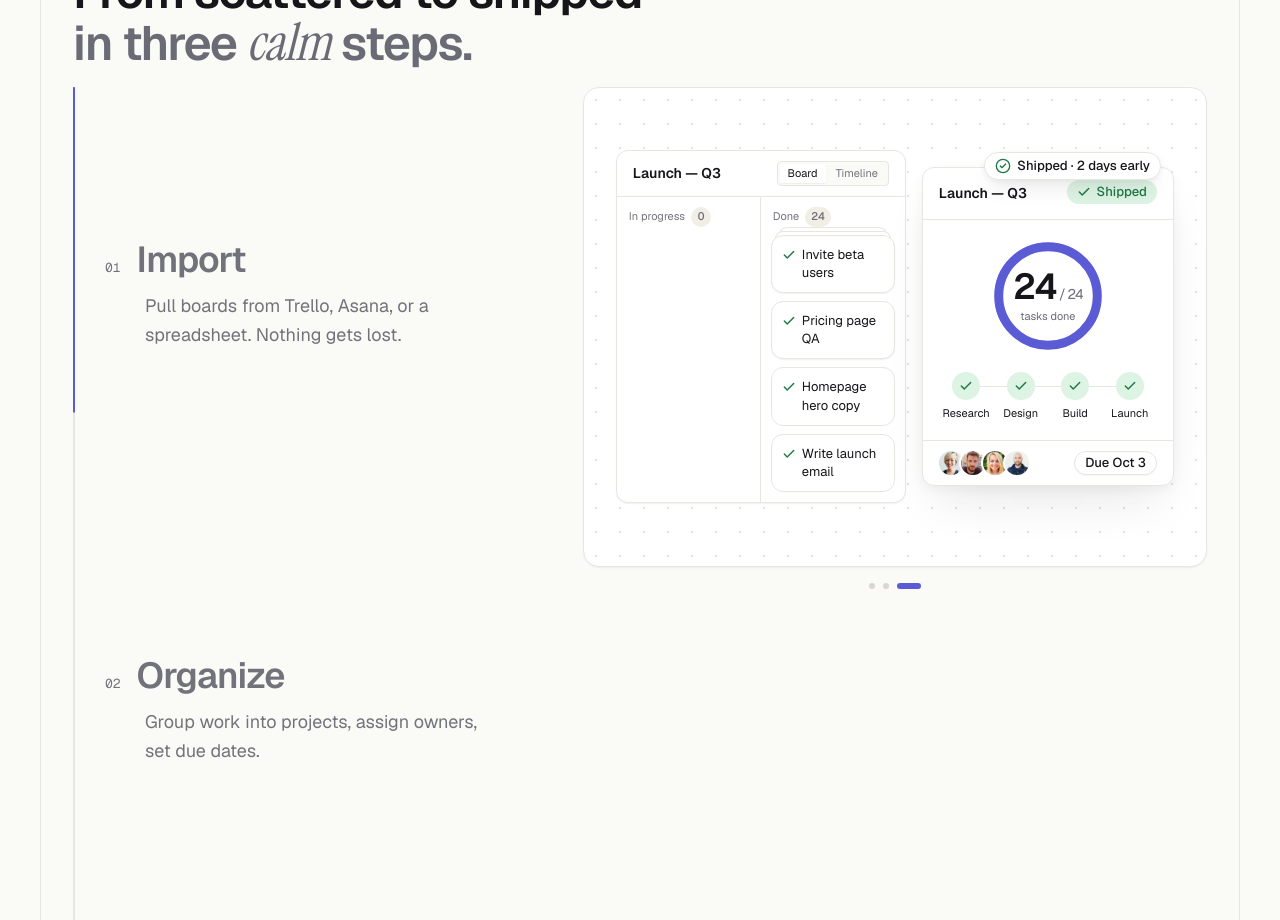
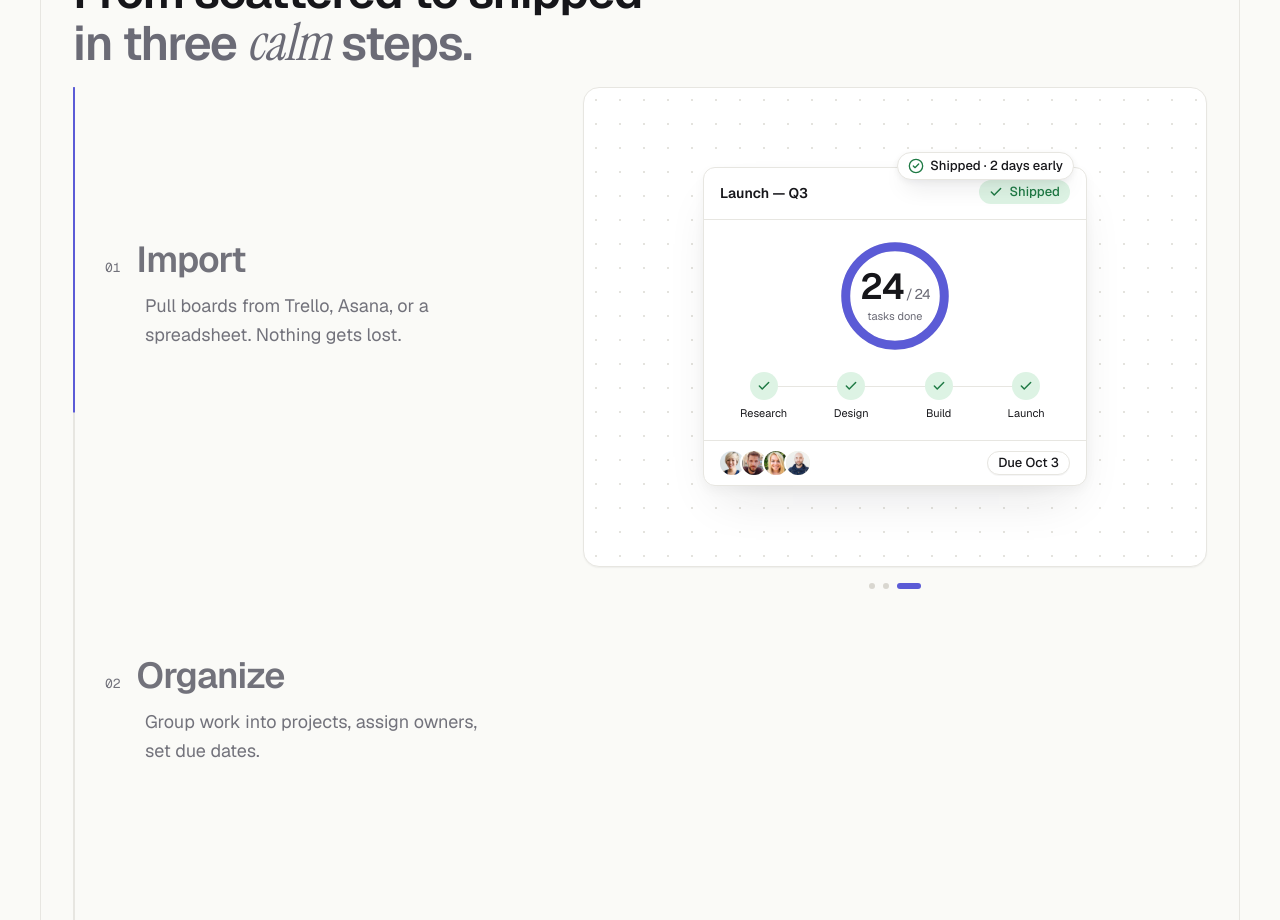
Before and after one commit to kcritesh/novi, a Next.js app: page / in a window 1280 px wide. Shown: the part 3120-4040 px from the top of the page. Built offline with nearby package versions, Linux system fonts and the light colour scheme.

Commit message:
refactor(how-it-works): drop mini board from ship step demo

```diff
--- a/src/components/demos/ship-step.tsx
+++ b/src/components/demos/ship-step.tsx
@@ -1,62 +1,19 @@
 "use client";
 
-import { AnimatePresence, LayoutGroup, motion } from "motion/react";
+import { AnimatePresence, motion } from "motion/react";
 import { Check, CheckCircle2 } from "lucide-react";
 
 import { howItWorks } from "@/content/content";
 import { Avatar, AvatarStack, Pill } from "@/design-system";
 import { useScript } from "@/hooks/use-script";
-import { fadeUp, spring, stagger } from "@/lib/motion";
+import { fadeUp, spring } from "@/lib/motion";
 import { cn } from "@/lib/utils";
 
 const { ship } = howItWorks.visuals;
 
-// Cards land in Done one at a time, then the project flips to shipped.
-const delays = [900, ...ship.column.tasks.map(() => 900), 400];
-const landed = (step: number) => Math.max(0, Math.min(ship.column.tasks.length, step - 1));
-
-type MiniCard = (typeof ship.column.tasks)[number];
-
-function MiniCard({ task, done }: { task: MiniCard; done: boolean }) {
-  return (
-    <motion.div
-      layoutId={task.title}
-      initial={false}
-      animate={{ rotate: 0 }}
-      transition={spring.soft}
-      className="rounded-card border border-hairline bg-surface p-2.5 shadow-card"
-    >
-      <p className="flex items-start gap-1.5 text-caption text-ink">
-        {done && <Check aria-hidden className="mt-0.5 size-3.5 shrink-0 text-green-ink" strokeWidth={2.5} />}
-        <span className="min-w-0">{task.title}</span>
-      </p>
-      {!done && (
-        <div className="mt-2 flex items-center justify-between">
-          <Pill tone={task.tag.tone}>{task.tag.label}</Pill>
-          <Avatar name={task.owner.name} src={task.owner.photo} tone={task.owner.tone} size="xs" />
-        </div>
-      )}
-    </motion.div>
-  );
-}
-
-function Count({ value }: { value: number }) {
-  return (
-    <span className="relative inline-flex h-5 min-w-5 items-center justify-center overflow-hidden rounded-full bg-sand px-1.5 text-micro font-medium text-muted tabular-nums">
-      <AnimatePresence mode="popLayout" initial={false}>
-        <motion.span
-          key={value}
-          initial={{ y: 10, opacity: 0 }}
-          animate={{ y: 0, opacity: 1 }}
-          exit={{ y: -10, opacity: 0 }}
-          transition={spring.snappy}
-        >
-          {value}
-        </motion.span>
-      </AnimatePresence>
-    </span>
-  );
-}
+// Remaining tasks tick to done one at a time, then the project flips to shipped.
+const remaining = ship.total - ship.startDone;
+const delays = [900, ...Array.from({ length: remaining }, () => 800), 400];
 
 function Ring({ done }: { done: number }) {
   return (
@@ -70,7 +27,7 @@ function Ring({ done }: { done: number }) {
           className="fill-none stroke-accent"
           strokeWidth="8"
           strokeLinecap="round"
-          initial={{ pathLength: ship.done.count / ship.total }}
+          initial={{ pathLength: ship.startDone / ship.total }}
           animate={{ pathLength: done / ship.total }}
           transition={{ duration: 0.8, ease: [0.22, 1, 0.36, 1] }}
         />
@@ -99,86 +56,16 @@ function Ring({ done }: { done: number }) {
 
 export function ShipStep() {
   const step = useScript(delays);
-  const moved = landed(step);
-  const done = ship.done.count + moved;
+  const done = ship.startDone + Math.max(0, Math.min(remaining, step - 1));
   const shipped = step === delays.length;
-  const flown = (index: number) => index < moved;
 
   return (
-    <LayoutGroup id="ship">
+    <div className="flex h-full items-center">
       <motion.div
         initial="hidden"
         animate="visible"
-        variants={stagger(0.12)}
-        className="grid h-full items-center gap-4 sm:grid-cols-[minmax(0,1.15fr)_minmax(0,1fr)]"
-      >
-        <motion.div variants={fadeUp} className="rounded-card border border-hairline bg-surface shadow-card">
-          <div className="flex items-center justify-between gap-3 border-b border-hairline px-4 py-2.5">
-            <span className="truncate text-label font-semibold text-ink">{ship.project}</span>
-            <span className="hidden items-center gap-0.5 rounded-sm border border-hairline bg-paper p-0.5 text-micro sm:inline-flex">
-              {ship.tabs.map((tab, index) => (
-                <span
-                  key={tab}
-                  className={cn(
-                    "rounded-xs px-2 py-0.5",
-                    index === 0 ? "bg-surface text-ink shadow-card" : "text-subtle",
-                  )}
-                >
-                  {tab}
-                </span>
-              ))}
-            </span>
-          </div>
-          <div className="grid grid-cols-2 divide-x divide-hairline">
-            <div className="min-h-44 p-2.5">
-              <p className="mb-2 flex items-center gap-1.5 px-0.5 text-micro text-subtle">
-                {ship.column.name} <Count value={ship.column.tasks.length - moved} />
-              </p>
-              <div className="flex flex-col gap-2">
-                {ship.column.tasks.map(
-                  (task, index) => !flown(index) && <MiniCard key={task.title} task={task} done={false} />,
-                )}
-              </div>
-            </div>
-            <div className="min-h-44 p-2.5">
-              <p className="mb-2 flex items-center gap-1.5 px-0.5 text-micro text-subtle">
-                {ship.done.name} <Count value={done} />
-              </p>
-              <div className="relative">
-                <span
-                  aria-hidden
-                  className="absolute inset-x-2 -top-2 h-2 rounded-t-card border border-b-0 border-hairline bg-surface"
-                />
-                <span
-                  aria-hidden
-                  className="absolute inset-x-1 -top-1 h-2 rounded-t-card border border-b-0 border-hairline bg-surface"
-                />
-                <div className="relative flex flex-col gap-2">
-                  {ship.column.tasks.map(
-                    (task, index) => flown(index) && <MiniCard key={task.title} task={task} done />,
-                  )}
-                  {ship.done.visible.map((title) => (
-                    <p
-                      key={title}
-                      className="flex items-start gap-1.5 rounded-card border border-hairline bg-surface p-2.5 text-caption text-ink"
-                    >
-                      <Check
-                        aria-hidden
-                        className="mt-0.5 size-3.5 shrink-0 text-green-ink"
-                        strokeWidth={2.5}
-                      />
-                      <span className="min-w-0">{title}</span>
-                    </p>
-                  ))}
-                </div>
-              </div>
-            </div>
-          </div>
-        </motion.div>
-
-        <motion.div
         variants={fadeUp}
-          className="relative rounded-card border border-hairline bg-surface shadow-window"
+        className="relative mx-auto w-full max-w-sm rounded-card border border-hairline bg-surface shadow-window"
       >
         <div className="flex items-center justify-between gap-3 border-b border-hairline px-4 py-3">
           <span className="truncate text-label font-semibold text-ink">{ship.project}</span>
@@ -241,13 +128,7 @@ export function ShipStep() {
         <div className="flex items-center justify-between border-t border-hairline px-4 py-2.5">
           <AvatarStack>
             {ship.team.map((person) => (
-                <Avatar
-                  key={person.name}
-                  name={person.name}
-                  src={person.photo}
-                  tone={person.tone}
-                  size="sm"
-                />
+              <Avatar key={person.name} name={person.name} src={person.photo} tone={person.tone} size="sm" />
             ))}
           </AvatarStack>
           <Pill tone="outline">{ship.due}</Pill>
@@ -265,7 +146,6 @@ export function ShipStep() {
           </motion.span>
         )}
       </motion.div>
-      </motion.div>
-    </LayoutGroup>
+    </div>
   );
 }
--- a/src/content/content.ts
+++ b/src/content/content.ts
@@ -296,15 +296,7 @@ export const howItWorks = {
     },
     ship: {
       project: "Launch — Q3",
-      tabs: ["Board", "Timeline"],
-      column: {
-        name: "In progress",
-        tasks: [
-          { title: "Invite beta users", tag: tags.marketing, owner: people.joshua },
-          { title: "Pricing page QA", tag: tags.bug, owner: people.sam },
-        ],
-      },
-      done: { name: "Done", count: 22, visible: ["Homepage hero copy", "Write launch email"] },
+      startDone: 22,
       total: 24,
       tasksDone: "tasks done",
       status: { open: "On track", shipped: "Shipped" },
```
Lines whose indentation alone changed are shown as unchanged.
